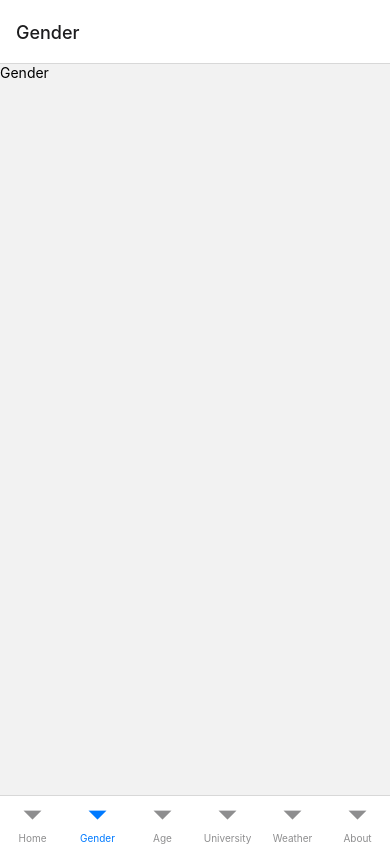
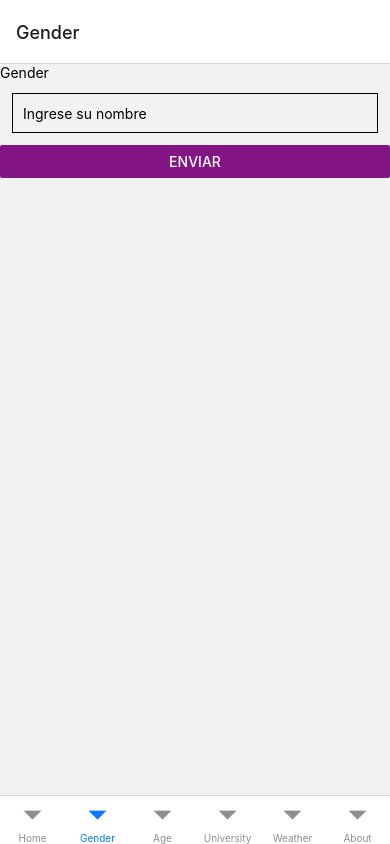
Before and after one commit to anderlfrias/tarea6_couteau-mobile_apps, a React Native app: screen /Gender in a window 390 px wide. Built offline with nearby package versions, Linux system fonts and the light colour scheme.

Commit message:
Se empezo a consumir la api de genderize

```diff
--- a/screens/Gender.jsx
+++ b/screens/Gender.jsx
@@ -1,14 +1,61 @@
-import { Text, View } from 'react-native'
-import React, { Component } from 'react'
+import React, { useState } from 'react'
+import { SafeAreaView, Text, TextInput, View, StyleSheet, Button, Alert } from 'react-native'
 
-export class Gender extends Component {
-    render() {
-        return (
-        <View>
-            <Text>Gender</Text>
-        </View>
-        )
+const Gender = () => {
+    const [name, setName] = useState(''); // This is the name of the user
+    const [gender, setGender] = useState(''); // This
+
+    const onPressSend = async() => {
+        if (!name){
+            Alert.alert('Please enter your name');
+            return;
+        }
+
+        fetch(`https://api.genderize.io/?name=${name}`)
+            .then(response => response.json())
+            .then(data => {
+                console.log(data);
+                setGender(data.gender);
+                Alert.alert(data.gender);
+            })
     }
+
+    return (
+        <SafeAreaView>
+            <View>
+                <Text>
+                    Gender
+                </Text>
+            </View>
+
+            <View>
+                <TextInput
+                    style={styles.input}
+                    onChangeText={setName}
+                    value={name}
+                    placeholder="Ingrese su nombre"
+                />
+
+                <Button
+                    style={styles.button}
+                    onPress={onPressSend}
+                    title="Enviar"
+                    color="#841584"
+                    accessibilityLabel="Learn more about this purple button"
+                />
+            </View>
+        </SafeAreaView>
+    )
 }
 
-export default Gender
+export default Gender;
+
+const styles = StyleSheet.create({
+    input: {
+        height: 40,
+        margin: 12,
+        borderWidth: 1,
+        padding: 10,
+    },
+
+});
```
Also changed, not shown: screens/Age.jsx (+5 -7 lines).
